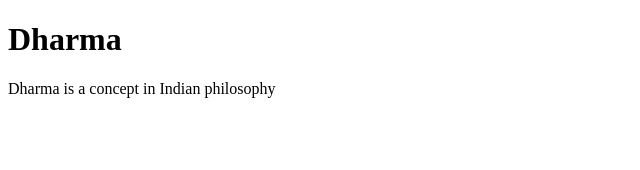
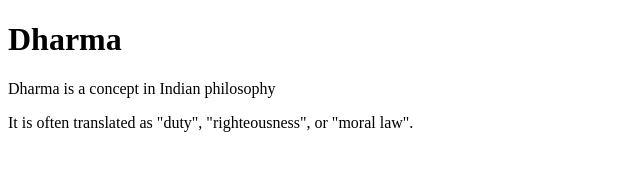
Before and after one commit to banapuramlakshmikanth/GitPracRepo, a plain HTML site: page dharma/index.html in a window 1280 px wide. Shown: the whole page, without its empty margins (0-640 px from the left). Drawn offline with Linux system fonts and the light colour scheme.

Commit message:
latest index.html

```diff
--- a/dharma/index.html
+++ b/dharma/index.html
@@ -9,5 +9,6 @@
 <body>
     <h1>Dharma</h1>
     <p>Dharma is a concept in Indian philosophy </p>
+    <p>It is often translated as "duty", "righteousness", or "moral law".</p>
 
 </html>
```
